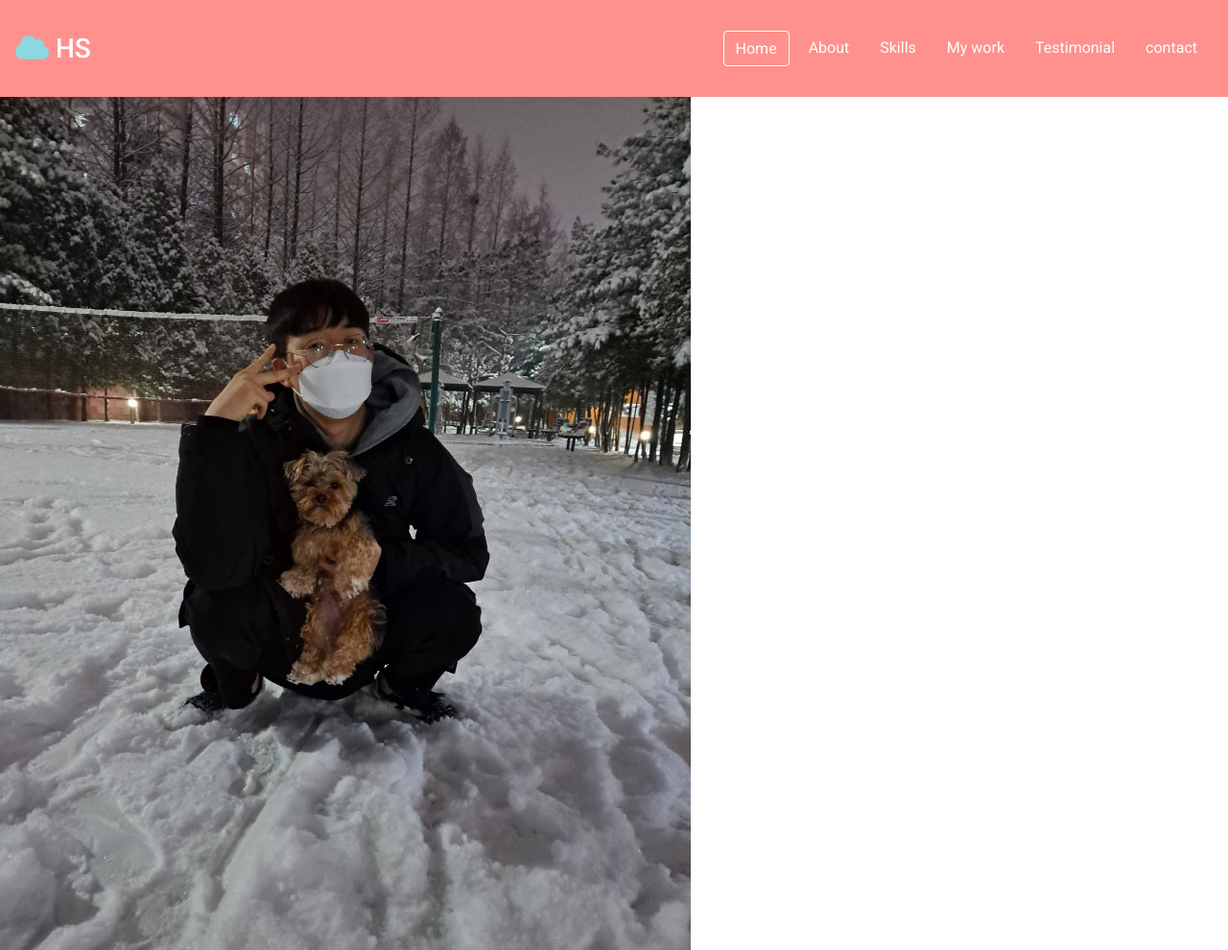
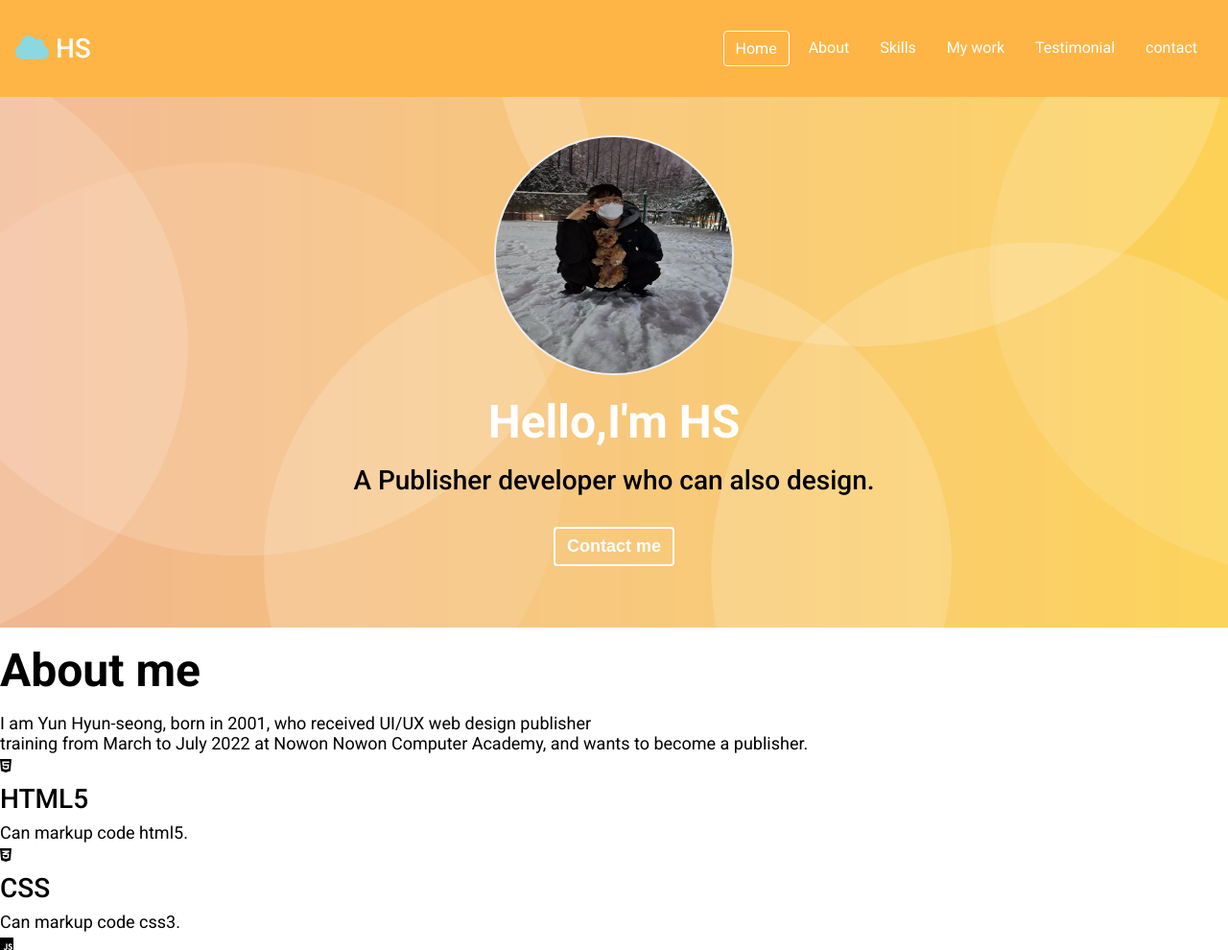
Before and after one commit to hsy5490/HS-Portfolio, a plain HTML site: page index.html in a window 1280 px wide. Shown: the top 990 px of the page at 96% size. Drawn offline with Linux system fonts and the light colour scheme.

Commit message:
CSS_home

```diff
--- a/index.html
+++ b/index.html
@@ -36,7 +36,7 @@
     <!-- Home -->
     <section id="home">
         <img src="./images/profile2.png" alt="HS'S Profile photo" class="home__avatar">
-        <h1 class="home__title">Hello, <br />I'm HS</h1>
+        <h1 class="home__title">Hello,I'm HS</h1>
         <h2 class="home-_description">A Publisher developer who can also design.</h2>
         <button class="home__contact">Contact me</button>
     </section>
--- a/style.css
+++ b/style.css
@@ -47,8 +47,19 @@ a{
 }
 
 ul{
+
+  padding-left: 0;
+}
+
+li{
   list-style: none;
-  padding-left: 0;
+}
+
+button{
+  background-color: transparent;
+  cursor: pointer;
+  border: none;
+  outline: none;
 }
 
 /* Typography */
@@ -84,7 +95,7 @@ h2 {
 #navbar{
   display: flex;
   justify-content: space-between;
-  background-color: var(--color-pink);
+  background-color: var(--color-orange);
   align-items: center;
   color: var(--color-white);
   padding: 16px;
@@ -111,6 +122,35 @@ h2 {
 
 }
 .navbar_menu_item:hover{
-  background-color: var(--color-dark-pink);
+  background-color: var(--color-light-white);
   border-radius: 4px;
 }
+
+/* Home */
+#home{
+  background: url("./images/b1.png") center/cover no-repeat;
+  padding: 40px;
+  text-align: center;
+}
+
+.home__avatar{
+  width: 250px;
+  height: 250px;
+  border-radius: 50%;
+  border: 2px solid var(--color-light-white);
+}
+
+.home__title,
+.home__description{
+  color: var(--color-white);
+}
+
+.home__contact{
+  color: var(--color-white);
+  font-size: var(--font-regular);
+  font-weight: var(--weight-bold);
+  margin: 24px;
+  padding: 8px 12px;
+  border: 2px solid white;
+  border-radius: var(--size-boder-radius);
+}
```
